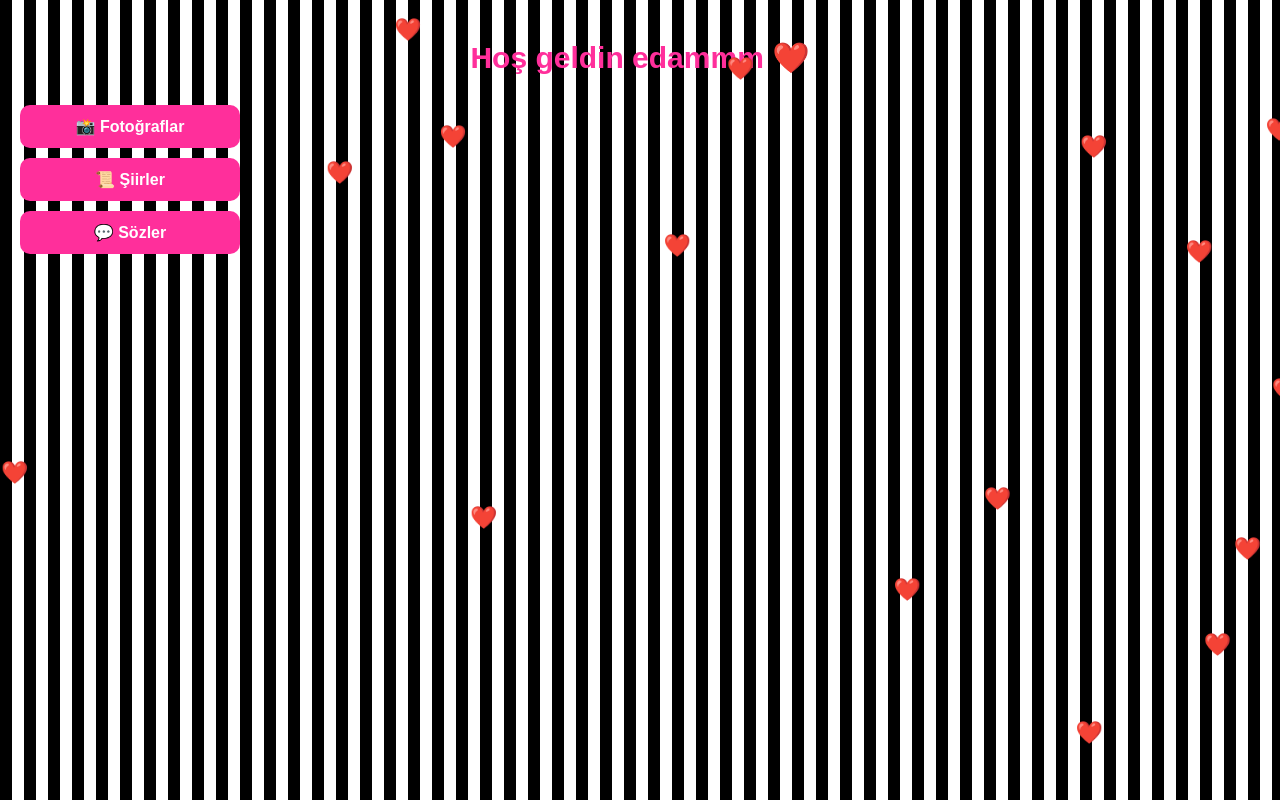
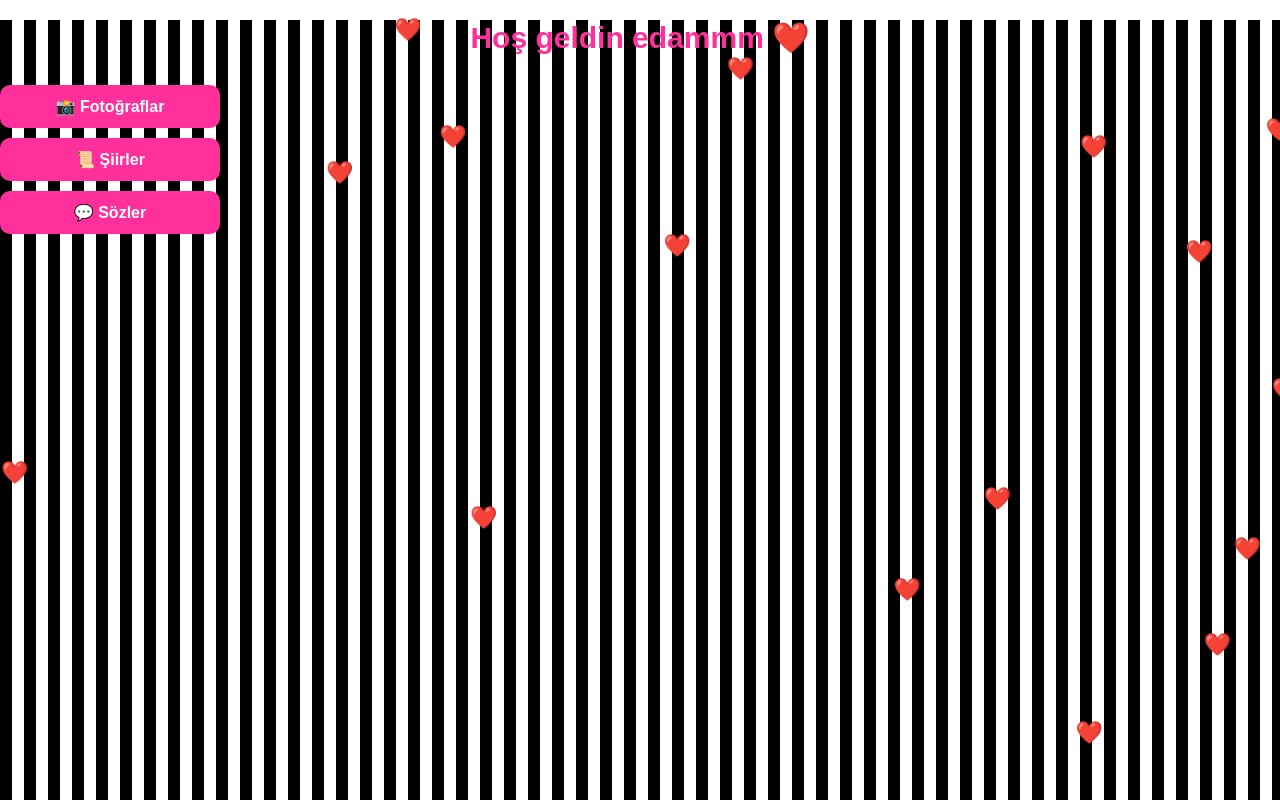
Before and after one commit to sametacar265-wq/Eda-, a plain HTML site: page index.html in a window 1280 px wide. Drawn offline with Linux system fonts and the light colour scheme.

Commit message:
Refactor home section styles for better alignment

```diff
--- a/index.html
+++ b/index.html
@@ -28,8 +28,8 @@ body,html{
 #home{
   display:flex;
   flex-direction:column;
-  align-items:center;      /* ORTADA */
-  justify-content:center;  /* ORTADA */
+  align-items:center;
+  justify-content:center;   /* TAM ORTALAMA */
   text-align:center;
   background: repeating-linear-gradient(
       90deg,
@@ -37,7 +37,10 @@ body,html{
       #fff 12px, #fff 24px
   );
   color:white;
-  height:100vh;
+  height:100vh;             /* tam ekran */
+  padding:0;                /* üst boşluğu kaldır */
+  box-sizing:border-box;
+
 }
 
 #home h1{
```
